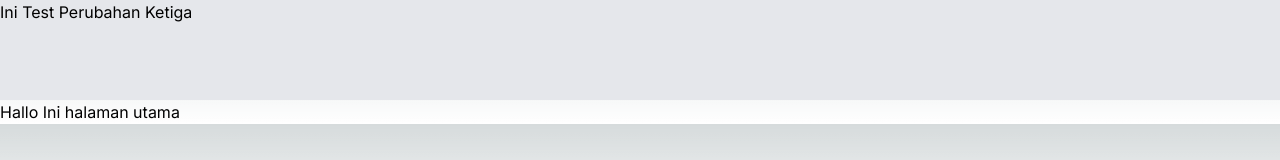
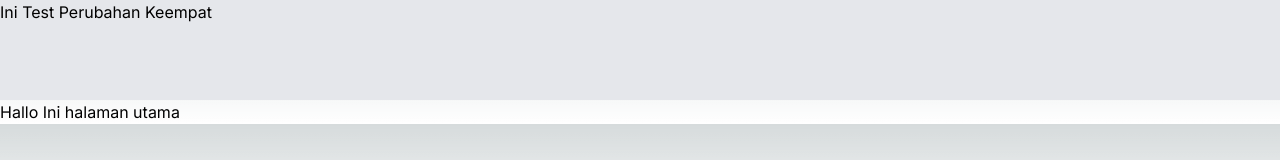
Before and after one commit to asurya-gz/ppl, a Next.js app: page / in a window 1280 px wide. Shown: the top 160 px of the page. Built offline with nearby package versions, Linux system fonts and the light colour scheme.

Commit message:
perubahan keempat

```diff
--- a/src/app/components/Navbar.js
+++ b/src/app/components/Navbar.js
@@ -1,5 +1,5 @@
 export default function Navbar() {
-  return <div className="navbar h-[100px] w-full bg-gray-200">Ini Test Perubahan Ketiga</div>;
+  return <div className="navbar h-[100px] w-full bg-gray-200">Ini Test Perubahan Keempat</div>;
 
 
 
```
